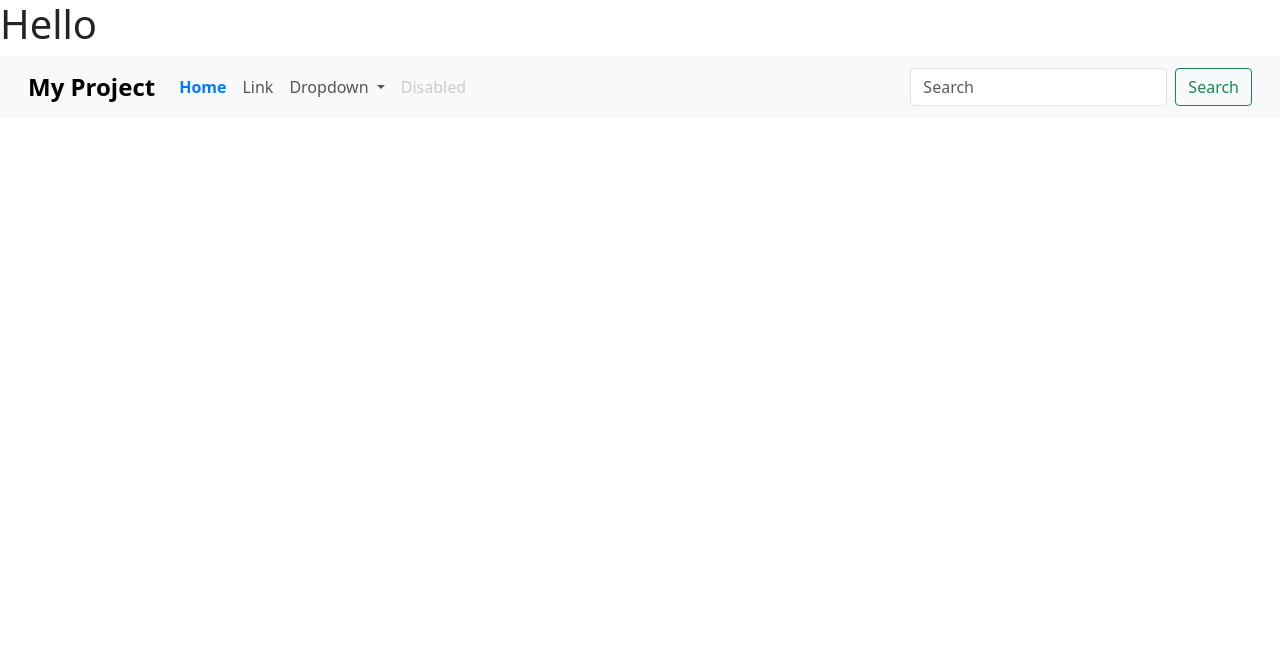
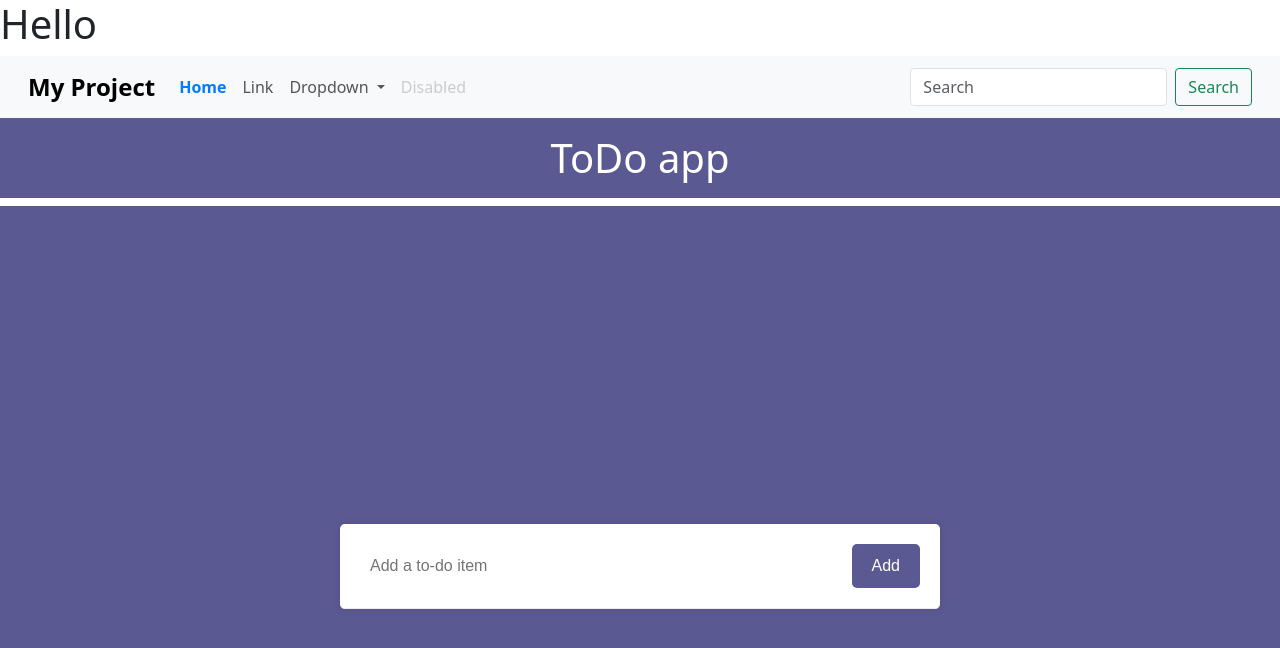
Before and after one commit to ParamiAshinsana/Angular, an Angular app: page / in a window 1280 px wide. Shown: the top 648 px of the page. Built offline with nearby package versions, Linux system fonts and the light colour scheme.

Commit message:
update content component

```diff
--- a/src/app/app.component.html
+++ b/src/app/app.component.html
@@ -1,2 +1,3 @@
 <h1>Hello</h1>
 <app-navigation></app-navigation>
+<app-content></app-content>
--- a/src/app/app.component.ts
+++ b/src/app/app.component.ts
@@ -1,11 +1,12 @@
 import { Component } from '@angular/core';
 import { RouterOutlet } from '@angular/router';
 import { NavigationComponent } from "../app/navigation/navigation.component";
+import { ContentComponent } from './content/content.component';
 
 @Component({
   selector: 'app-root',
   standalone: true,
-  imports: [RouterOutlet, NavigationComponent],
+  imports: [RouterOutlet, NavigationComponent, ContentComponent],
   templateUrl: './app.component.html',
   styleUrl: './app.component.css'
 })
--- a/src/app/content/content.component.css
+++ b/src/app/content/content.component.css
@@ -0,0 +1,148 @@
+body{
+    background-color: #5b5991;
+  }
+
+  .name{
+    display: flex;
+    justify-content: center;
+    background-color: #5b5991;
+    color: white;
+    padding: 1rem 0;
+  }
+
+  .todo-container {
+    display: flex;
+    justify-content: center;
+    align-items: center;
+    height: 90vh;
+    background-color: #5b5991;
+  }
+
+  .todo-app {
+    max-width: 600px;
+    width: 100%;
+    background-color: #fff;
+    box-shadow: 0px 0px 10px rgba(0, 0, 0, 0.1);
+    border-radius: 5px;
+    overflow: hidden;
+    font-family: 'Montserrat', sans-serif;
+  }
+
+  .add-todo-form {
+    display: flex;
+    align-items: center;
+    padding: 20px;
+    border-bottom: 1px solid #eaeaea;
+  }
+
+  .add-todo-input {
+    flex: 1;
+    border: none;
+    outline: none;
+    font-size: 16px;
+    padding: 10px;
+    border-radius: 5px;
+  }
+
+  .add-todo-btn {
+    border: none;
+    outline: none;
+    background-color: #5b5991;
+    color: #fff;
+    font-size: 16px;
+    padding: 10px 20px;
+    border-radius: 5px;
+    cursor: pointer;
+    transition: background-color 0.2s ease-in-out;
+  }
+
+  .add-todo-btn:hover {
+    background-color: #218838;
+  }
+
+  .todo-list {
+    list-style: none;
+    padding: 0;
+    margin: 0;
+  }
+
+  .todo-item {
+    display: flex;
+    justify-content: space-between;
+    align-items: center;
+    padding: 20px;
+    border-bottom: 1px solid #eaeaea;
+    transition: background-color 0.2s ease-in-out;
+  }
+
+  .todo-item:hover {
+    background-color: #f9f9f9;
+  }
+
+  .todo-item-label {
+    flex: 1;
+    margin-left: 10px;
+    font-size: 16px;
+  }
+
+  .todo-item-actions {
+    display: flex;
+    align-items: center;
+    margin-left: auto;
+  }
+
+  .edit-todo-btn,
+  .delete-todo-btn {
+    border: none;
+    outline: none;
+    background-color: transparent;
+    cursor: pointer;
+    margin-left: 10px;
+  }
+
+  .edit-todo-btn svg,
+  .delete-todo-btn svg {
+    width: 18px;
+    height: 18px;
+    fill: #6c757d;
+  }
+
+  .edit-todo-btn:hover svg {
+    fill: #28a745;
+  }
+
+  .delete-todo-btn:hover svg {
+    fill: #dc3545;
+  }
+
+  .update-todo-form {
+    display: flex;
+    align-items: center;
+    padding: 20px;
+    border-bottom: 1px solid #eaeaea;
+  }
+
+  .update-todo-input {
+    flex: 1;
+    border: none;
+    outline: none;
+    font-size: 16px;
+    padding: 10px;
+    border-radius: 5px;
+  }
+
+  .update-todo-btn {
+    border: none;
+    outline: none;
+    background-color: #28a745;
+    color: #fff;
+    font-size: 16px;
+    padding: 10px 20px;
+    border-radius: 5px;
+    cursor: pointer;
+    transition: background-color 0.2s ease-in-out;
+  }
+
+  .update-todo-btn:hover {
+    background-color: #218838;
+  }
--- a/src/app/content/content.component.html
+++ b/src/app/content/content.component.html
@@ -1 +1,11 @@
-<p>content works!</p>
+<h1 class='name'>ToDo app</h1>
+
+<div class="todo-container">
+<div class="todo-app">
+  <form class="add-todo-form">
+    <input class="add-todo-input" type="text" placeholder="Add a to-do item">
+    <button class="add-todo-btn">Add</button>
+  </form>
+  <ul class="todo-list"></ul>
+</div>
+</div>
```
